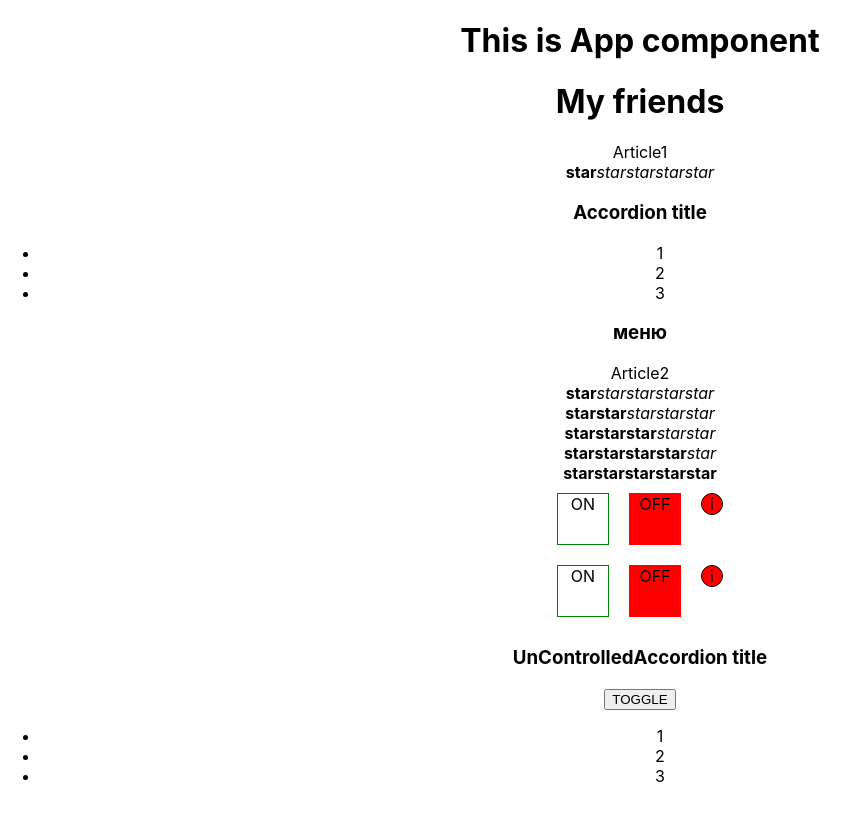
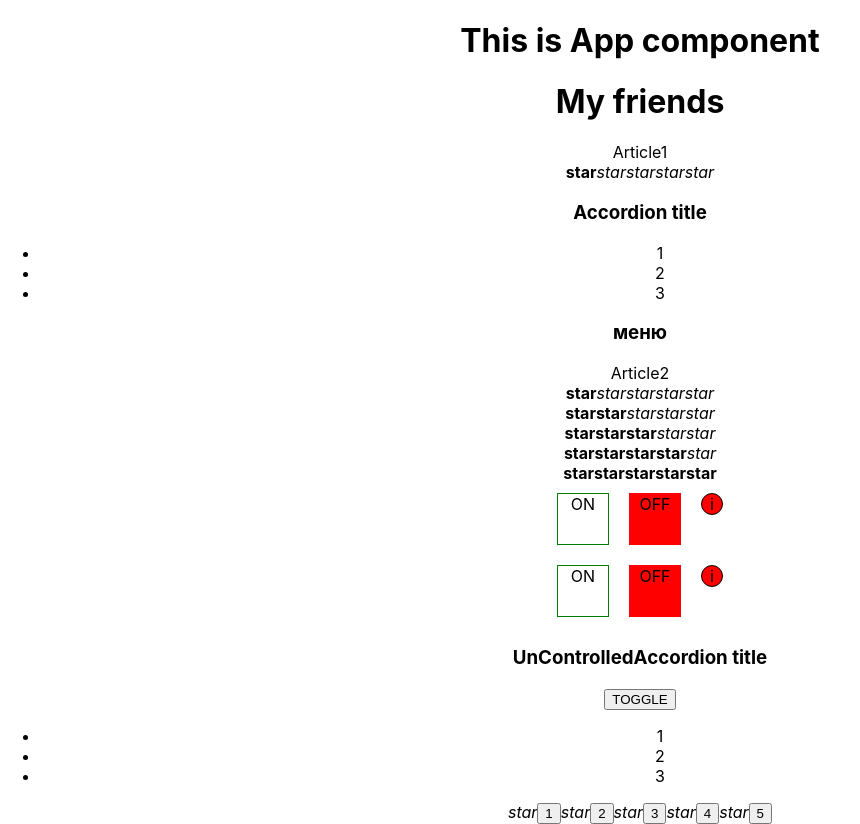
Before and after one commit to KristinaFinck/react-kabzda, a React (Create React App) app: page / in a window 1280 px wide. Shown: the whole page, without its empty margins (0-860 px from the left). Before the commit the page ends 802 px from the top, so only its background shows below. Built offline with nearby package versions, Linux system fonts and the light colour scheme.

Commit message:
create UnControlledRating homework lesson7

```diff
--- a/src/App.tsx
+++ b/src/App.tsx
@@ -5,6 +5,7 @@ import {Rating} from "./component/Rating";
 import {Accordion} from "./component/Accordion";
 import {OnOff} from "./component/OnOff";
 import {UnControlledAccordion} from "./component/UnControlledAccordion";
+import {UnControlledRating} from "./component/UnControlledRating";
 
 
 
@@ -31,9 +32,11 @@ function App() {
             {/*  <OnOff on ={true} />
             <OnOff on ={false} /> */}
   <UnControlledAccordion titleValue={"UnControlledAccordion title"} />
+            <UnControlledRating />
         </div>
     );
-}
+};
+
 type PageTitlePropsType = {
     title: string
 }
--- /dev/null
+++ b/src/component/UnControlledRating.tsx
@@ -0,0 +1,53 @@
+import React, {useState} from 'react';
+
+type RatingPropsType = {
+    // value: 1 | 2 | 3| 4| 5 - мы больше не передаём данные, эта компонента сама себя контролирует
+}
+
+export function UnControlledRating(props: RatingPropsType) {
+    let [value, setValue] = useState(0);
+    return (
+        <>
+            <Star selected={value > 0}/>
+            <button onClick={() => {
+                setValue(1)
+            }}>1
+            </button>
+            <Star selected={value > 1}/>
+            <button onClick={() => {
+                setValue(2)
+            }}>2
+            </button>
+            <Star selected={value > 2}/>
+            <button onClick={() => {
+                setValue(3)
+            }}>3
+            </button>
+            <Star selected={value > 3}/>
+            <button onClick={() => {
+                setValue(4)
+            }}>4
+            </button>
+            <Star selected={value > 4}/>
+            <button onClick={() => {
+                setValue(5)
+            }}>5
+            </button>
+        </>
+    )
+}
+
+type StarPropsType = {
+    selected: boolean
+}
+
+export function Star(props: StarPropsType) {
+    if (props.selected === true) {
+        return (
+            <span><b>star</b></span>)
+    } else {
+        return (
+            <span><i>star</i></span>
+        )
+    }
+}
```
